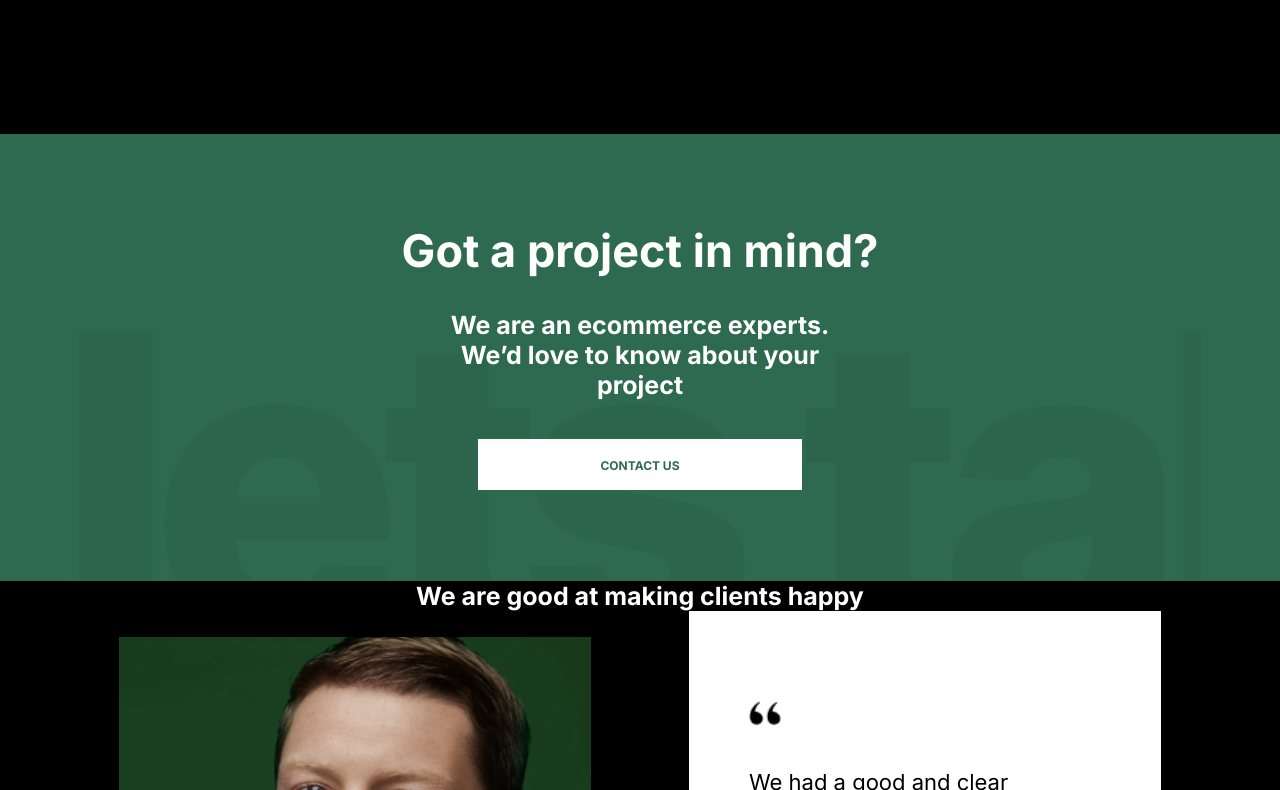
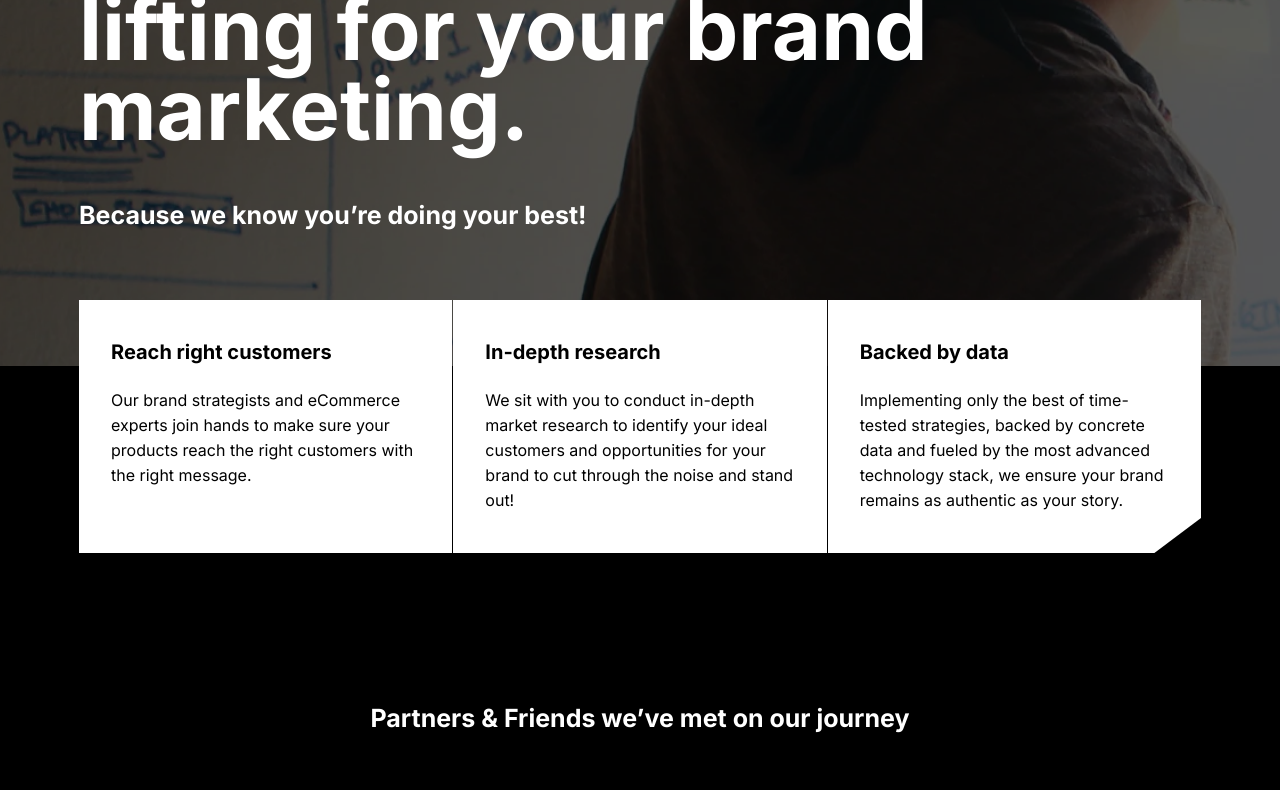
Before and after one commit to mehediemon007/Motif, a plain HTML site: page index.html in a window 1280 px wide. Shown: the part 3335-4125 px from the top of the page. Drawn offline with Linux system fonts and the light colour scheme.

Commit message:
marketing

```diff
--- a/css/style.css
+++ b/css/style.css
@@ -1246,6 +1246,76 @@ textarea{
 }
 
 /* -----------------------------------
+    04. Marketing Process
+-------------------------------------*/
+
+.mof-marketing{
+    position: relative;
+    padding: 330px 0 150px;
+    z-index: 1;
+}
+
+.mof-marketing::before{
+    position: absolute;
+    top: 0;
+    height: 0;
+    content: "";
+    width: 100%;
+    height: 70%;
+    background: url("../images/services/marketing.png") no-repeat left top;
+    z-index: -1;
+}
+
+.marketing-content .sec-title{
+    max-width: 80%;
+    font-size: 85px;
+    line-height: 80px;
+}
+
+.marketing-content .sec-des{
+    font-size: 25px;
+    line-height: 30px;
+    margin: 50px 0 70px;
+}
+
+.marketing-steps{
+    display: flex;
+    gap: 1px;
+}
+
+.marketing-step{
+    position: relative;
+    flex: 1 1 0;
+    background-color: var(--white-color);
+    padding: 40px 32px;
+    overflow: hidden;
+}
+
+.marketing-step:last-child::after{
+    position: absolute;
+    content: "";
+    bottom: -41px;
+    right: -24px;
+    width: 15%;
+    height: 30%;
+    transform: rotate(53deg);
+    background-color: var(--secondary-color);
+
+}
+
+.marketing-step h6{
+    font-size: 20px;
+    line-height: 24px;
+    color: var(--secondary-color);
+}
+
+.marketing-step p{
+    line-height: 25px;
+    color: var(--secondary-color);
+    margin-top: 24px;
+}
+
+/* -----------------------------------
     04. Partners
 -------------------------------------*/
 
--- a/index.html
+++ b/index.html
@@ -247,6 +247,35 @@
             </div>
         </div>
         <!-- mof FAQ End  -->
+
+        <!-- mof Marketing Process Start -->
+        <div class="mof-marketing">
+            <div class="container">
+                <div class="row">
+                    <div class="col-12">
+                        <div class="marketing-content">
+                            <h2 class="sec-title">We do the heavy<br> lifting for your brand marketing.</h2>
+                            <h6 class="sec-des">Because we know you’re doing your best!</h6>
+                            <div class="marketing-steps">
+                                <div class="marketing-step">
+                                    <h6>Reach right customers</h6>
+                                    <p>Our brand strategists and eCommerce experts join hands to make sure your products reach the right customers with the right message. </p>
+                                </div>
+                                <div class="marketing-step">
+                                    <h6>In-depth research</h6>
+                                    <p>We sit with you to conduct in-depth market research to identify your ideal customers and opportunities for your brand to cut through the noise and stand out! </p>
+                                </div>
+                                <div class="marketing-step">
+                                    <h6>Backed by data</h6>
+                                    <p>Implementing only the best of time-tested strategies, backed by concrete data and fueled by the most advanced technology stack, we ensure your brand remains as authentic as your story.</p>
+                                </div>
+                            </div>
+                        </div>
+                    </div>
+                </div>
+            </div>
+        </div>
+        <!-- mof Marketing Process End -->
 
         <!-- mof Partners Start  -->
         <div class="mof-partners">
```
